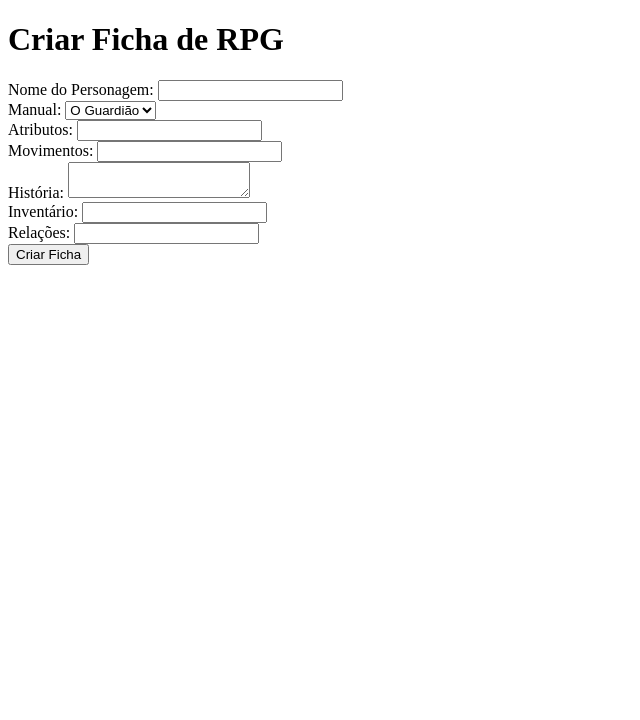
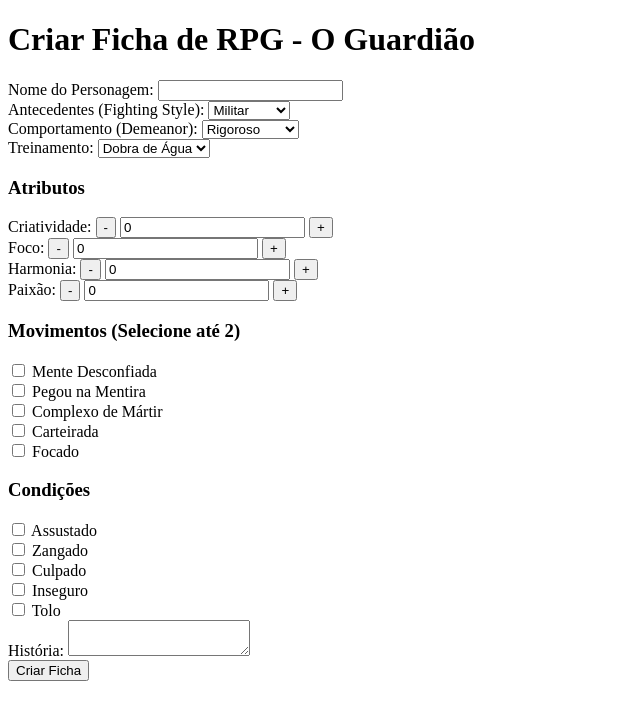
Before and after one commit to israelson/fdm, a Flask app: page /create_sheet in a window 1280 px wide. Shown: the top 720 px of the page, without its empty margins (0-640 px from the left). Run offline with Flask 3, Linux system fonts and the light colour scheme.

Commit message:
conecxão com o banco - implementar layout

```diff
--- a/models/db_config.py
+++ b/models/db_config.py
@@ -3,8 +3,8 @@ import mysql.connector
 def get_db_connection():
     conn = mysql.connector.connect(
         host='localhost',
-        user='your_username',
-        password='your_password',
+        user='root',
+        password='102030',
         database='avatar_rpg_db'
     )
     return conn
--- a/routes/sheets.py
+++ b/routes/sheets.py
@@ -1,26 +1,47 @@
 from flask import Blueprint, render_template, request, redirect, url_for
 from models.db_config import get_db_connection
+import json
 
 sheets = Blueprint('sheets', __name__)
 
 @sheets.route('/create_sheet', methods=['GET', 'POST'])
 def create_sheet():
     if request.method == 'POST':
-        character_name = request.form['character_name']
-        manual = request.form['manual']
-        attributes = request.form.getlist('attributes')
-        movements = request.form.getlist('movements')
-        story = request.form['story']
-        inventory = request.form.getlist('inventory')
-        relations = request.form.getlist('relations')
+        character_name = request.form.get('character_name', '')
+        fighting_style = request.form.get('fighting_style', '')
+        demeanor = request.form.get('demeanor', '')
+        treinamento = request.form.get('treinamento', '')
+        story = request.form.get('story', '')
+
+        # Agrupar os atributos em um dicionário
+        attributes = {
+            "criatividade": request.form.get('creatividade', 0),
+            "foco": request.form.get('foco', 0),
+            "harmonia": request.form.get('harmonia', 0),
+            "paixao": request.form.get('paixao', 0)
+        }
+
+        # Converter o dicionário para JSON
+        attributes_json = json.dumps(attributes)
 
         conn = get_db_connection()
         cursor = conn.cursor()
         cursor.execute(
-            "INSERT INTO sheets (character_name, manual, attributes, movements, story, inventory, relations) "
-            "VALUES (%s, %s, %s, %s, %s, %s, %s)",
-            (character_name, manual, attributes, movements, story, inventory, relations)
+            "INSERT INTO sheets (character_name, fighting_style, demeanor, story, attributes) "
+            "VALUES (%s, %s, %s, %s, %s)",
+            (character_name, fighting_style, demeanor, story, attributes_json)
         )
+        sheet_id = cursor.lastrowid
+
+        # Inserir movimentos selecionados
+        movements = request.form.getlist('movements')
+        movements_json = json.dumps(movements)  # Converter movimentos para JSON
+
+        cursor.execute(
+            "UPDATE sheets SET movements = %s WHERE id = %s",
+            (movements_json, sheet_id)
+        )
+
         conn.commit()
         cursor.close()
         conn.close()
@@ -28,6 +49,10 @@ def create_sheet():
         return redirect(url_for('sheets.sheet_list'))
 
     return render_template('create_sheet.html')
+
+
+
+
 
 @sheets.route('/sheets')
 def sheet_list():
@@ -37,4 +62,4 @@ def sheet_list():
     sheets = cursor.fetchall()
     cursor.close()
     conn.close()
-    return render_template('sheet_list.html')
+    return render_template('sheet_list.html', sheets=sheets)
--- a/templates/create_sheet.html
+++ b/templates/create_sheet.html
@@ -1,39 +1,100 @@
 <!DOCTYPE html>
-<html lang="en">
+<html lang="pt">
 <head>
     <meta charset="UTF-8">
     <meta name="viewport" content="width=device-width, initial-scale=1.0">
     <title>Criar Ficha de RPG</title>
+    <script>
+        function updateValue(id, delta) {
+            var element = document.getElementById(id);
+            var currentValue = parseInt(element.value);
+            var newValue = currentValue + delta;
+            if (newValue >= -2 && newValue <= 3) {  // Definir os limites de valores de atributos
+                element.value = newValue;
+            }
+        }
+
+        function validateMovements() {
+            var checkedBoxes = document.querySelectorAll('input[name="movements"]:checked').length;
+            if (checkedBoxes > 2) {
+                alert("Você só pode selecionar até 2 movimentos.");
+                return false;
+            }
+            return true;
+        }
+    </script>
 </head>
 <body>
-    <h1>Criar Ficha de RPG</h1>
-    <form action="{{ url_for('sheets.create_sheet') }}" method="POST">
+    <h1>Criar Ficha de RPG - O Guardião</h1>
+    <form action="{{ url_for('sheets.create_sheet') }}" method="POST" onsubmit="return validateMovements()">
         <label for="character_name">Nome do Personagem:</label>
         <input type="text" id="character_name" name="character_name" required><br>
 
-        <label for="manual">Manual:</label>
-        <select id="manual" name="manual">
-            <option value="O Guardião">O Guardião</option>
-            <option value="O Audaz">O Audaz</option>
-            <!-- Adicione mais opções conforme necessário -->
+        <label for="fighting_style">Antecedentes (Fighting Style):</label>
+        <select id="fighting_style" name="fighting_style">
+            <option value="Militar">Militar</option>
+            <option value="Monge">Monge</option>
+            <option value="Criminoso">Criminoso</option>
+            <!-- Adicione outras opções conforme necessário -->
         </select><br>
 
-        <!-- Campos para atributos, movimentos, história, inventário, relações -->
-        <!-- Exemplos de campos -->
-        <label for="attributes">Atributos:</label>
-        <input type="text" id="attributes" name="attributes" required><br>
 
-        <label for="movements">Movimentos:</label>
-        <input type="text" id="movements" name="movements" required><br>
+        <label for="demeanor">Comportamento (Demeanor):</label>
+        <select id="demeanor" name="demeanor">
+            <option value="Rigoroso">Rigoroso</option>
+            <option value="Sério">Sério</option>
+            <option value="Desconfiado">Desconfiado</option>
+            <!-- Adicione outras opções conforme necessário -->
+        </select><br>
+
+        <label for="treinamento">Treinamento:</label>
+        <select id="treinamento" name="treinamento">
+            <option value="Dobra de Água">Dobra de Água</option>
+            <option value="Dobra de Fogo">Dobra de Fogo</option>
+            <option value="Dobra de Terra">Dobra de Terra</option>
+            <option value="Dobra de Ar">Dobra de Ar</option>
+            <option value="Armas">Armas</option>
+            <option value="Tecnologia">Tecnologia</option>
+        </select><br>
+
+        <h3>Atributos</h3>
+        <label for="creatividade">Criatividade:</label>
+        <button type="button" onclick="updateValue('creatividade', -1)">-</button>
+        <input type="number" id="creatividade" name="creatividade" value="0" readonly>
+        <button type="button" onclick="updateValue('creatividade', 1)">+</button><br>
+
+        <label for="foco">Foco:</label>
+        <button type="button" onclick="updateValue('foco', -1)">-</button>
+        <input type="number" id="foco" name="foco" value="0" readonly>
+        <button type="button" onclick="updateValue('foco', 1)">+</button><br>
+
+        <label for="harmonia">Harmonia:</label>
+        <button type="button" onclick="updateValue('harmonia', -1)">-</button>
+        <input type="number" id="harmonia" name="harmonia" value="0" readonly>
+        <button type="button" onclick="updateValue('harmonia', 1)">+</button><br>
+
+        <label for="paixao">Paixão:</label>
+        <button type="button" onclick="updateValue('paixao', -1)">-</button>
+        <input type="number" id="paixao" name="paixao" value="0" readonly>
+        <button type="button" onclick="updateValue('paixao', 1)">+</button><br>
+
+
+        <h3>Movimentos (Selecione até 2)</h3>
+        <label><input type="checkbox" name="movements" value="Mente Desconfiada"> Mente Desconfiada</label><br>
+        <label><input type="checkbox" name="movements" value="Pegou na Mentira"> Pegou na Mentira</label><br>
+        <label><input type="checkbox" name="movements" value="Complexo de Mártir"> Complexo de Mártir</label><br>
+        <label><input type="checkbox" name="movements" value="Carteirada"> Carteirada</label><br>
+        <label><input type="checkbox" name="movements" value="Focado"> Focado</label><br>
+
+        <h3>Condições</h3>
+        <label><input type="checkbox" name="conditions" value="Assustado"> Assustado</label><br>
+        <label><input type="checkbox" name="conditions" value="Zangado"> Zangado</label><br>
+        <label><input type="checkbox" name="conditions" value="Culpado"> Culpado</label><br>
+        <label><input type="checkbox" name="conditions" value="Inseguro"> Inseguro</label><br>
+        <label><input type="checkbox" name="conditions" value="Tolo"> Tolo</label><br>
 
         <label for="story">História:</label>
         <textarea id="story" name="story"></textarea><br>
-
-        <label for="inventory">Inventário:</label>
-        <input type="text" id="inventory" name="inventory"><br>
-
-        <label for="relations">Relações:</label>
-        <input type="text" id="relations" name="relations"><br>
 
         <button type="submit">Criar Ficha</button>
     </form>
```
Also changed, not shown: templates/sheet_list.html (+16 -2 lines).
